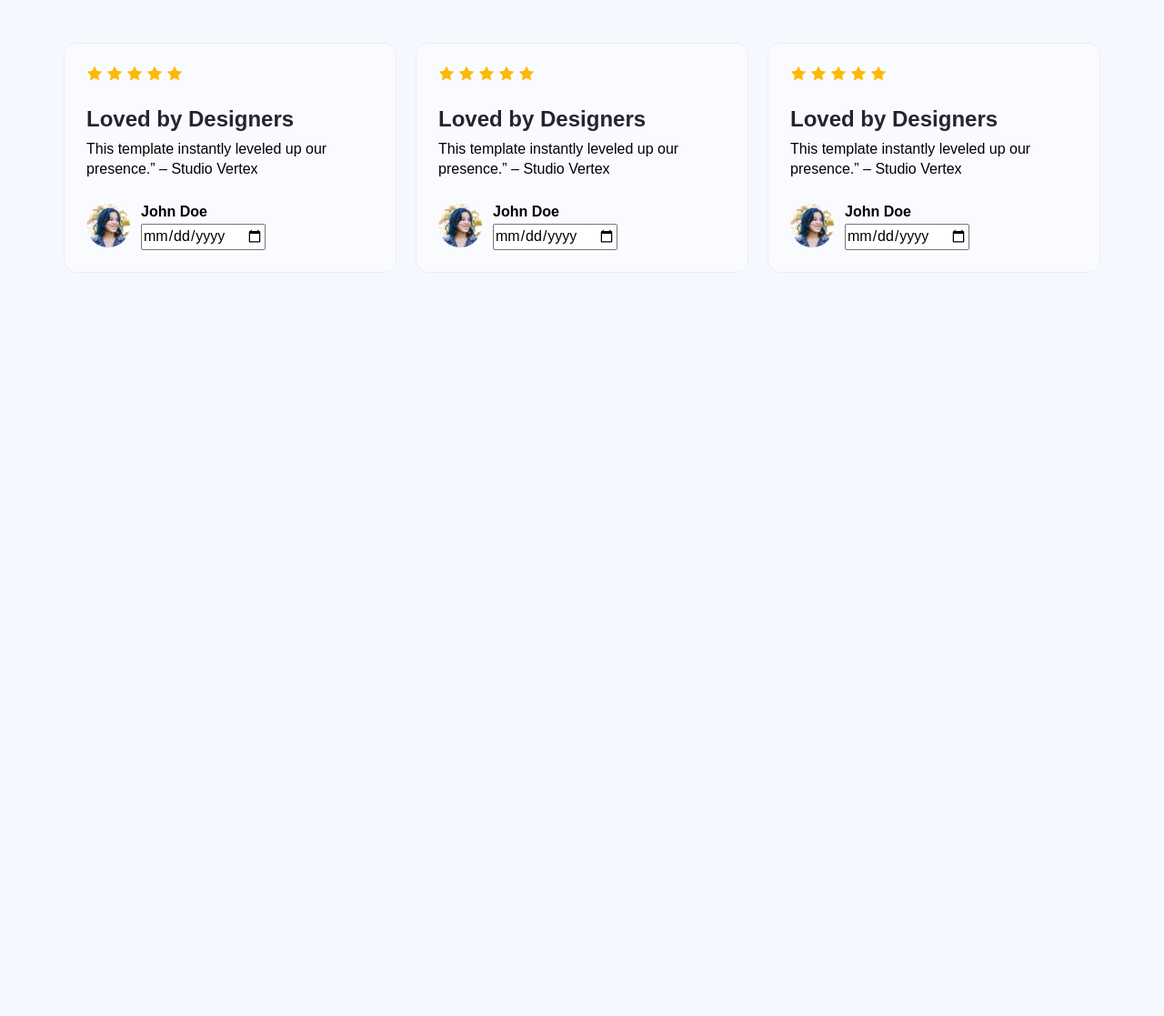
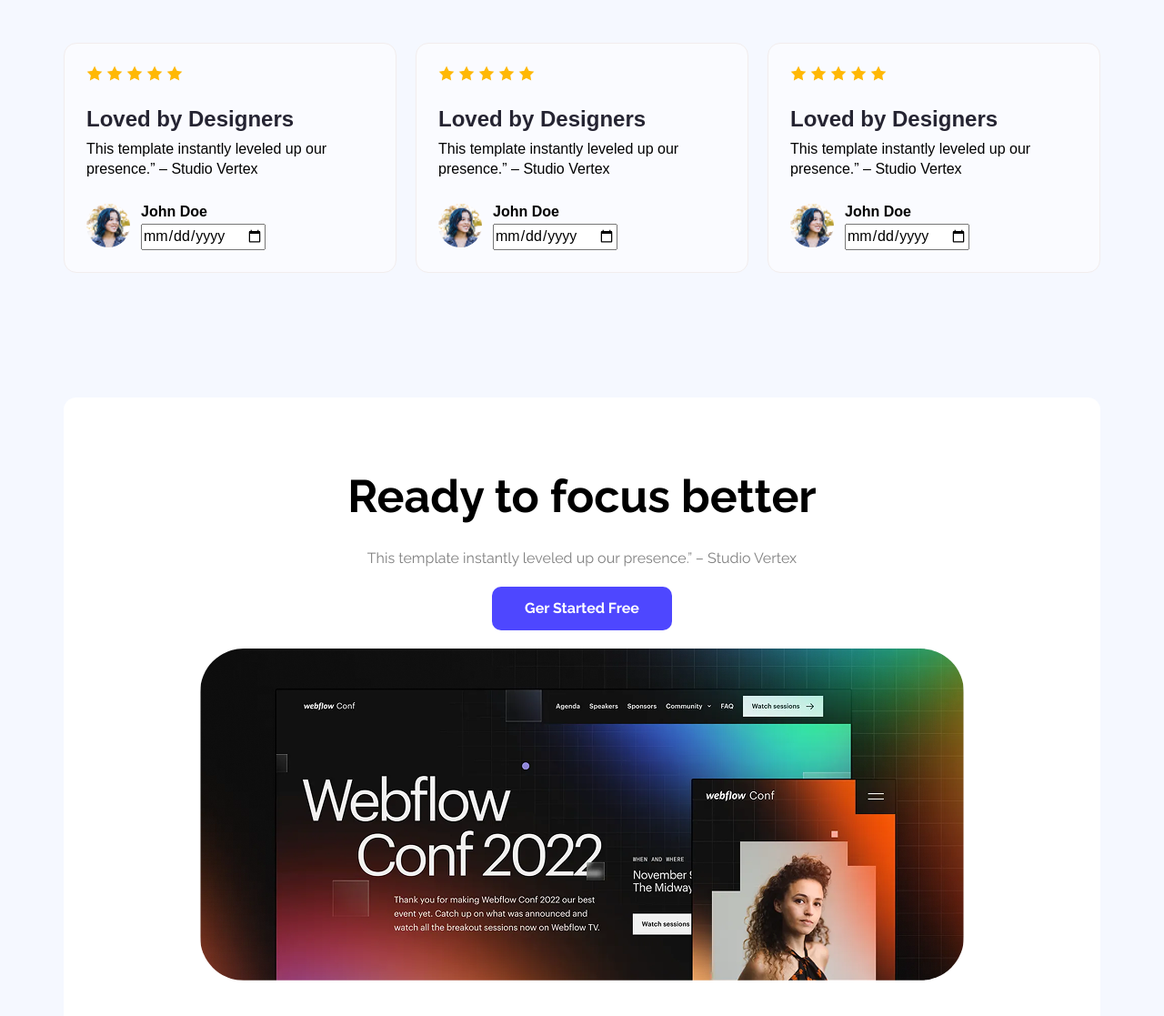
Before and after one commit to tawhidwebdev/first_web, a plain HTML site: page index.html in a window 1280 px wide. Shown: the part 1748-2865 px from the top of the page at 91% size. Before the commit the page ends 2048 px from the top, so only its background shows below. Drawn offline with Linux system fonts and the light colour scheme; a web font is replaced by a local one.

Commit message:
Ready to focus section

```diff
--- a/index.html
+++ b/index.html
@@ -126,8 +126,13 @@
       </div>
     </section>
     <!-- Ready to focus section -->
-    <section class="">
-
+    <section class="ready_to_focus container">
+      <div class="ready_to_focus_wrapper">
+        <h3 class="ready_to_focus_title">Ready to focus better</h3>
+        <h6 class="ready_to_focus_sub_title">This template instantly leveled up our presence.” – Studio Vertex</h6>
+        <button class="common_btn ready_to_focus_btn">Ger Started Free</button>
+        <img class="ready_to_focus_img" src="./images/wc-big.png" alt="Image">
+      </div>
     </section>
   </main>
   <footer class="footer"></footer>
--- a/style/stytle.css
+++ b/style/stytle.css
@@ -243,3 +243,38 @@ header{
   line-height: 140%;
   margin-top: 2px;
 }
+/* Ready to focus section */
+.ready_to_focus{
+  margin-top: 137px;
+}
+.ready_to_focus_wrapper{
+  display: flex;
+  flex-direction: column;
+  align-items: center;
+  justify-content: center;
+  row-gap: 20px;
+  padding: 71px 150px;
+  background-color: #fff;
+  border-radius: 14px;
+}
+.ready_to_focus_title{
+  color: black;
+  font-size: 50px;
+  font-family: var(--font-raleway);
+  font-weight: 700;
+  line-height: 150%;
+  font-style: normal;
+}
+.ready_to_focus_sub_title{
+  color: rgba(0, 0, 0, 0.50);
+  font-size: 16px;
+  font-family: var(--font-raleway);
+  font-weight: 400;
+  line-height: 140%;
+}
+.ready_to_focus_img{
+  width: 100%;
+  height: auto;
+  border-radius: 48px;
+  object-fit: cover;
+}
```
